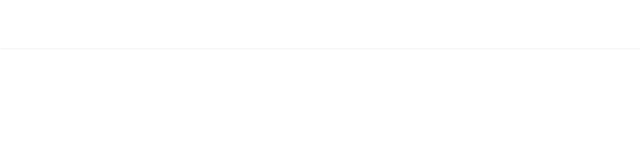
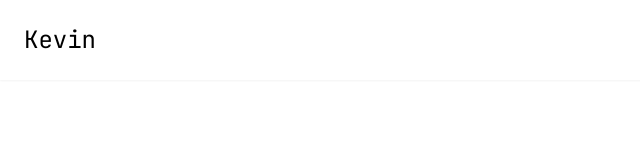
Before and after one commit to kevin-pietruszka/web-portfolio, a Next.js app: page / in a window 1280 px wide. Shown: the top 160 px of the page, without its empty margins (0-640 px from the left). Built offline with nearby package versions, Linux system fonts and the light colour scheme.

Commit message:
Simple logo

```diff
--- a/components/Header.tsx
+++ b/components/Header.tsx
@@ -1,5 +1,9 @@
 import Logo from "./header/Logo";
 
 export default function Header() {
-  return <header className="p-6 sticky top-0 shadow-sm"></header>;
+  return (
+    <header className="p-6 sticky top-0 shadow-sm">
+      <Logo />
+    </header>
+  );
 }
--- /dev/null
+++ b/components/header/Logo.tsx
@@ -0,0 +1,7 @@
+import Link from "next/link";
+
+export default function Logo() {
+  return <Link href="/">
+    <h1 className="text-2xl"> {"Kevin"} </h1>
+  </Link>;
+}
```
